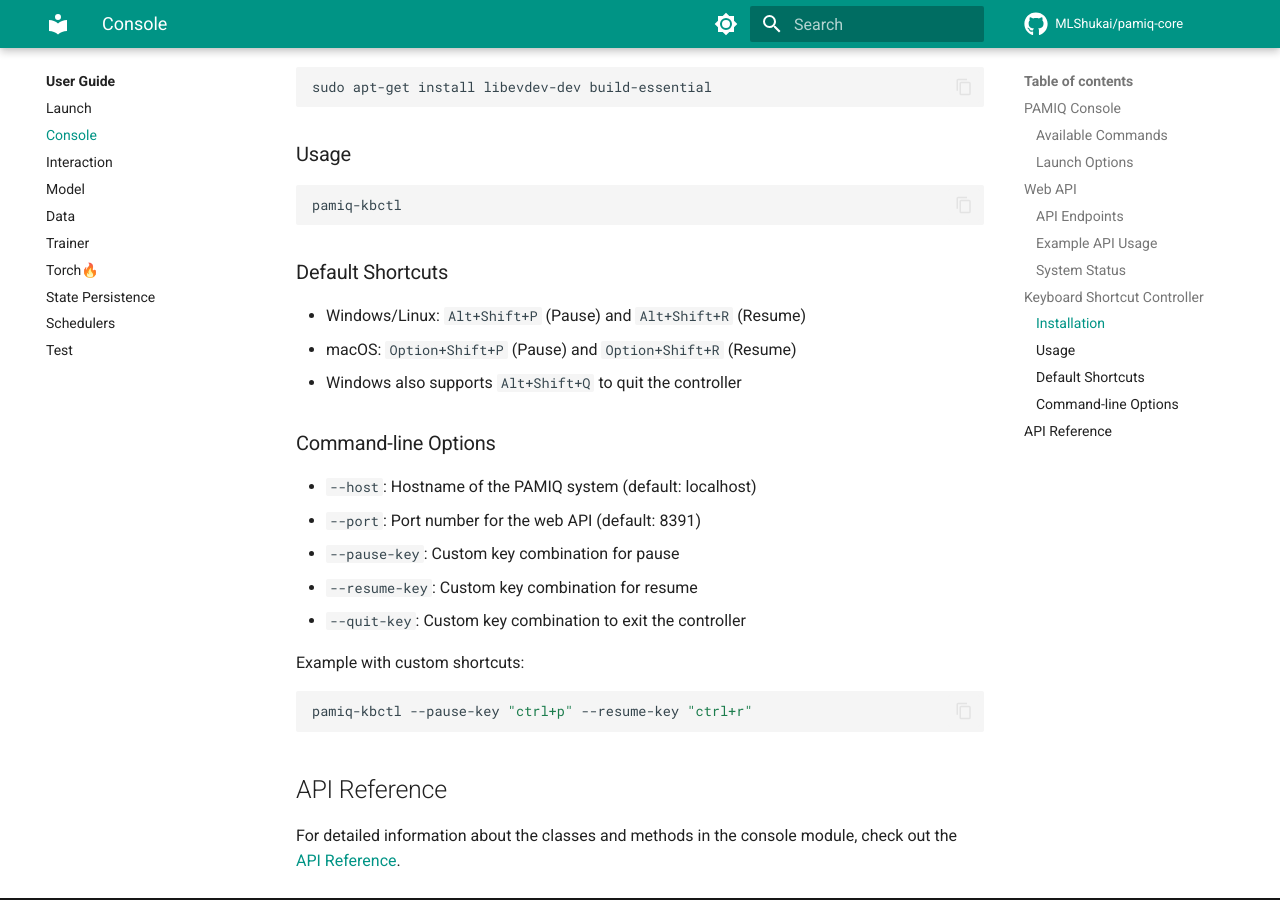
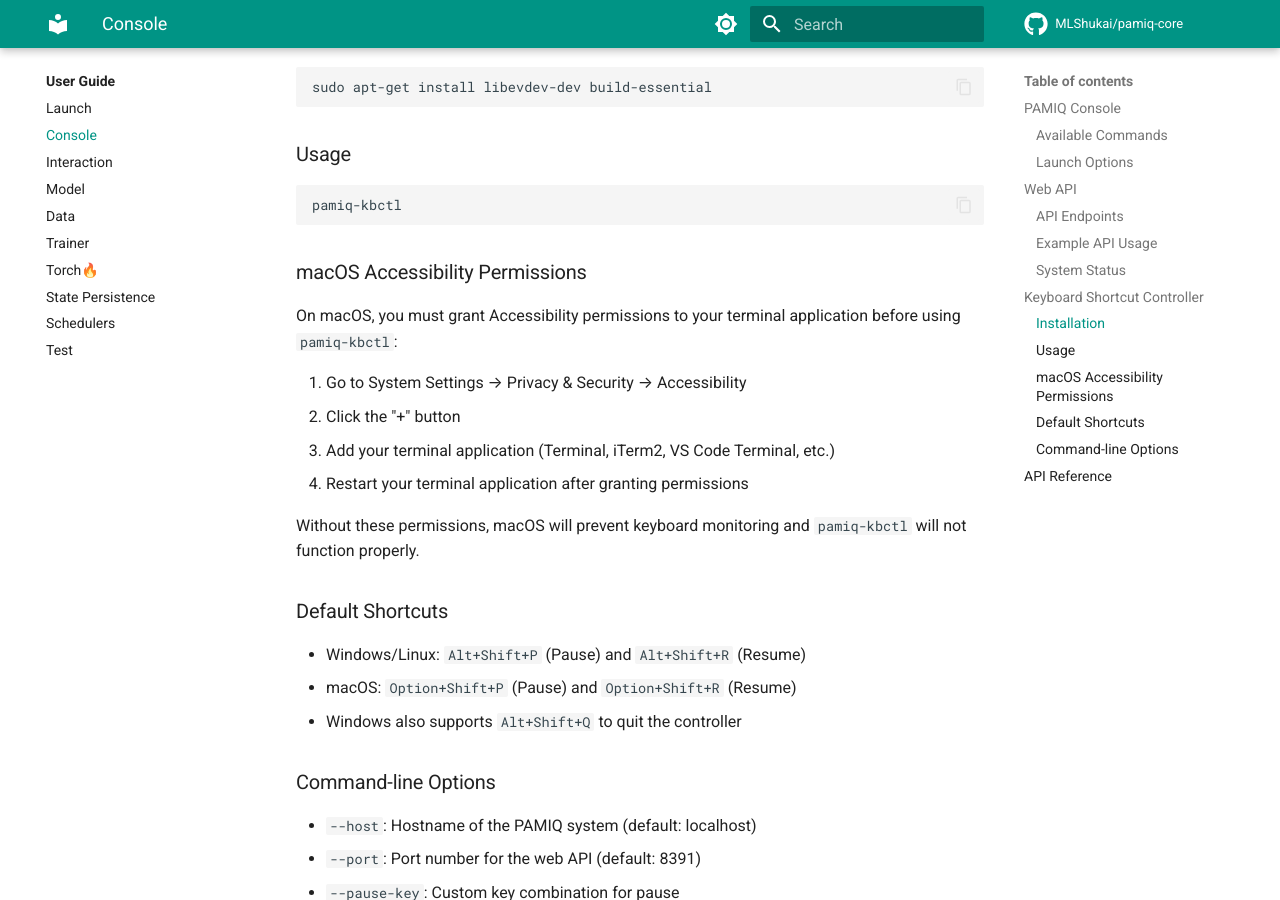
Before and after one commit to MLShukai/pamiq-core, an MkDocs documentation site: the page built from docs/user-guide/console.md, in a window 1280 px wide and 900 px high, scrolled down 2562 px. Built offline with MkDocs 1.6.1 and Material for MkDocs 9.7.7, drawn with Linux system fonts in a browser that asks for light colours; comment, search, counter and statistics services are not loaded.

Commit message:
docs(console.md): add note for macos accessibility permissions

````diff
--- a/docs/user-guide/console.md
+++ b/docs/user-guide/console.md
@@ -105,6 +105,17 @@ sudo apt-get install libevdev-dev build-essential
 pamiq-kbctl
 ```
 
+### macOS Accessibility Permissions
+
+On macOS, you must grant Accessibility permissions to your terminal application before using `pamiq-kbctl`:
+
+1. Go to System Settings → Privacy & Security → Accessibility
+2. Click the "+" button
+3. Add your terminal application (Terminal, iTerm2, VS Code Terminal, etc.)
+4. Restart your terminal application after granting permissions
+
+Without these permissions, macOS will prevent keyboard monitoring and `pamiq-kbctl` will not function properly.
+
 ### Default Shortcuts
 
 - Windows/Linux: `Alt+Shift+P` (Pause) and `Alt+Shift+R` (Resume)
````
